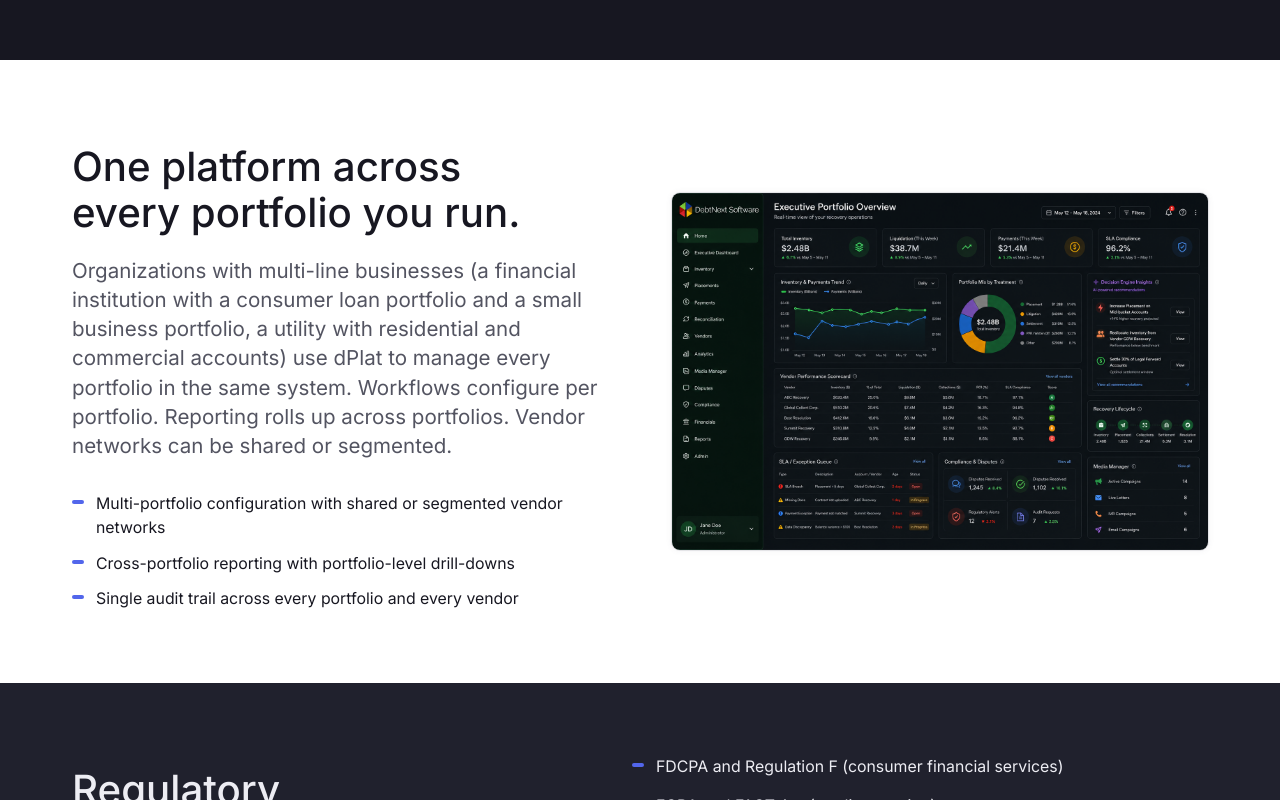
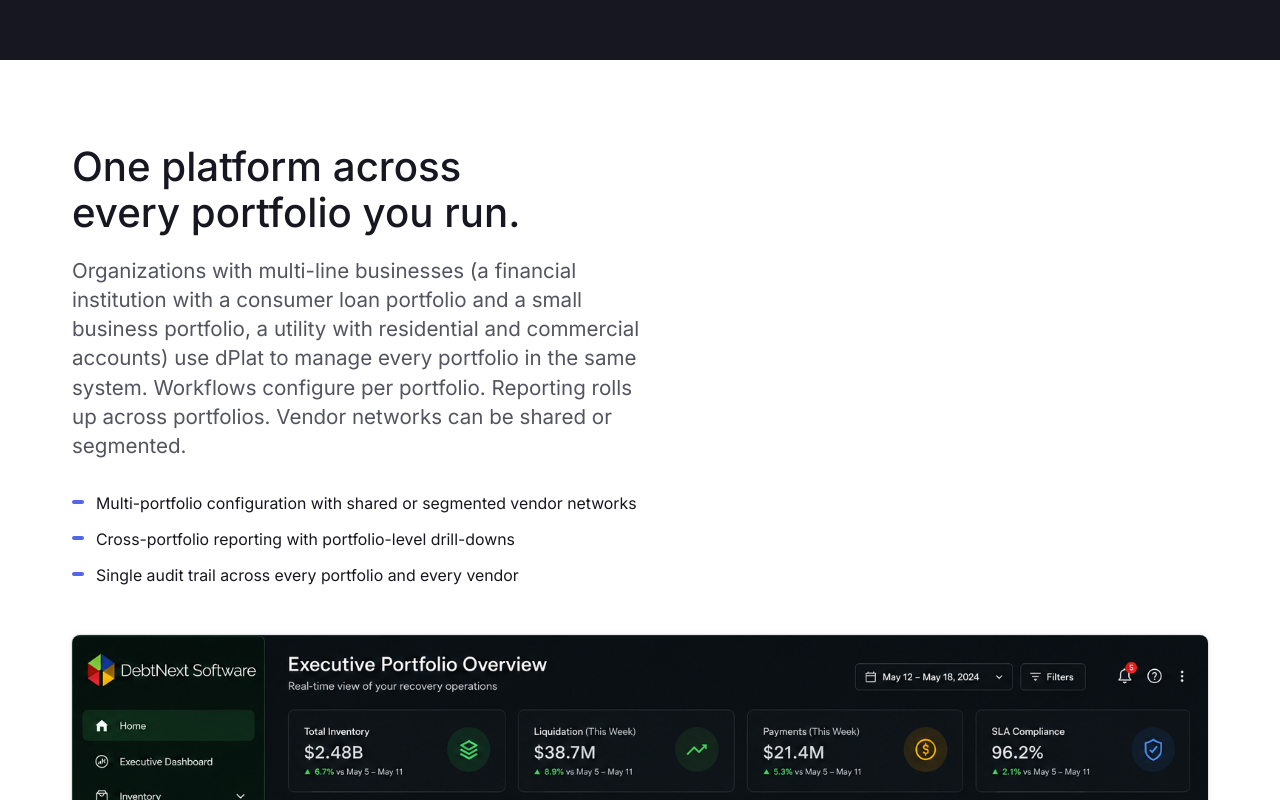
Before and after one commit to connorsewer/debtnext-com-redesign, a Next.js app: page /solutions in a window 1280 px wide. Shown: the part 1240-2040 px from the top of the page. Built offline with nearby package versions, Linux system fonts and the light colour scheme; no server answers; a web font is replaced by a local one.

Commit message:
feat(m4): BenefitSplit forces vertical stack below 768px container

```diff
--- a/src/components/sections/BenefitSplit.tsx
+++ b/src/components/sections/BenefitSplit.tsx
@@ -50,14 +50,14 @@ export function BenefitSplit({
     <SectionContainer surface={surface} id={id}>
       <div
         className={cn(
-          "grid items-center gap-12 lg:gap-16",
-          "lg:grid-cols-2"
+          "container-section grid items-center gap-12 @md/section:gap-16",
+          "@md/section:grid-cols-2"
         )}
       >
         <div
           className={cn(
             "max-w-xl",
-            mediaPosition === "left" ? "lg:order-2" : ""
+            mediaPosition === "left" ? "@md/section:order-2" : ""
           )}
         >
           {eyebrow ? (
@@ -112,7 +112,7 @@ export function BenefitSplit({
         <div
           className={cn(
             "relative overflow-hidden rounded-[var(--radius-sm)] bg-[var(--card)] shadow-[var(--shadow-nav)] ring-1 ring-[var(--border)]",
-            mediaPosition === "left" ? "lg:order-1" : ""
+            mediaPosition === "left" ? "@md/section:order-1" : ""
           )}
         >
           <Image
```
Also changed, not shown: 1 other file (tests, documents, lock files or other folders).
